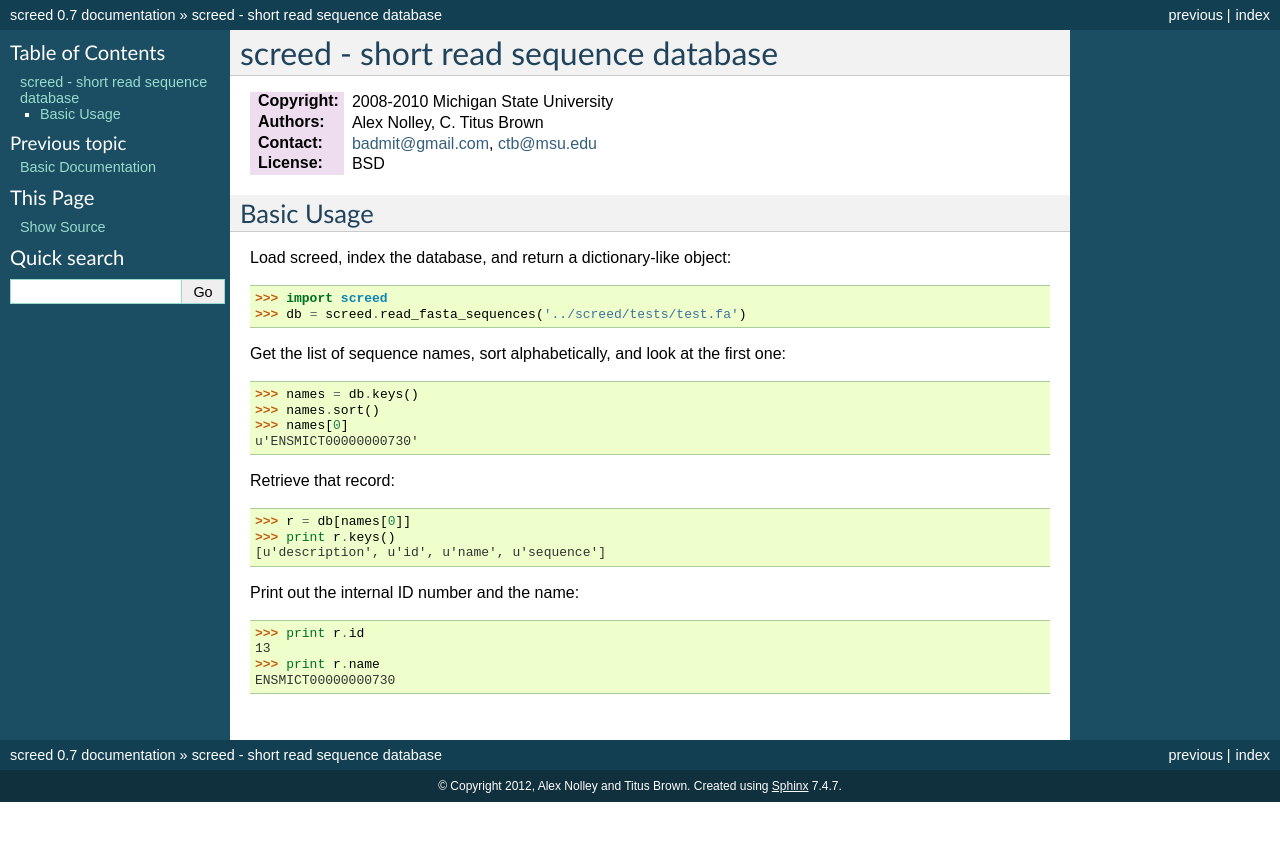
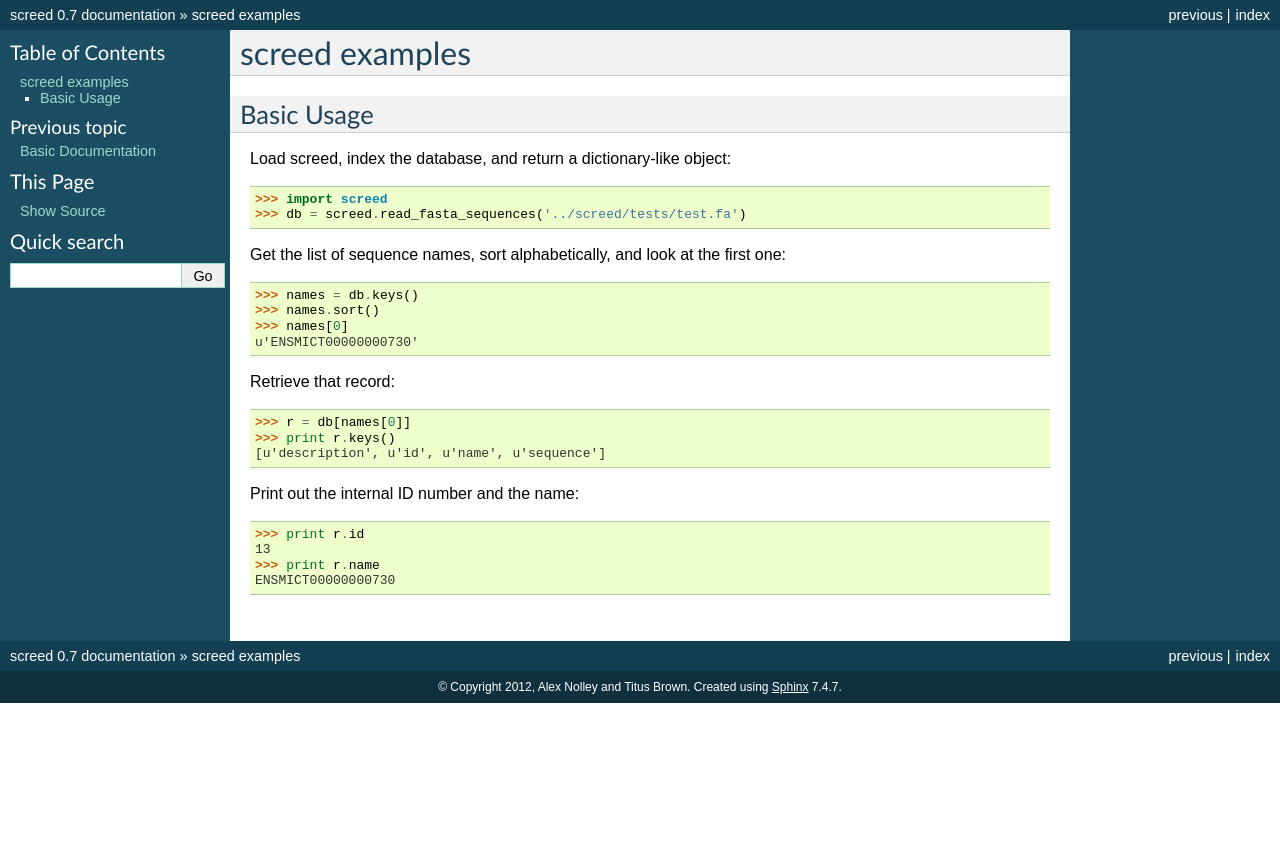
Before and after one commit to dib-lab/screed, a Sphinx documentation site: the page built from doc/example.txt, in a window 1280 px wide. Shown: the top 841 px of the page. Built offline with Sphinx 7.4.7, drawn with Linux system fonts in a browser that asks for light colours.

Commit message:
updated contact info, titles in docs

```diff
--- a/doc/example.txt
+++ b/doc/example.txt
@@ -1,11 +1,6 @@
-=====================================
-screed - short read sequence database
-=====================================
-
-:Copyright: 2008-2010 Michigan State University
-:Authors: Alex Nolley, C. Titus Brown
-:Contact: badmit@gmail.com, ctb@msu.edu
-:License: BSD
+===============
+screed examples
+===============
 
 .. contents:
 
--- a/doc/index.txt
+++ b/doc/index.txt
@@ -8,7 +8,7 @@
 
 :Copyright: 2008-2012 Michigan State University
 :Authors: Alex Nolley, C. Titus Brown
-:Contact: badmit@gmail.com, ctb@msu.edu
+:Contact: ctb@msu.edu
 :License: BSD
 
 Contents:
```
